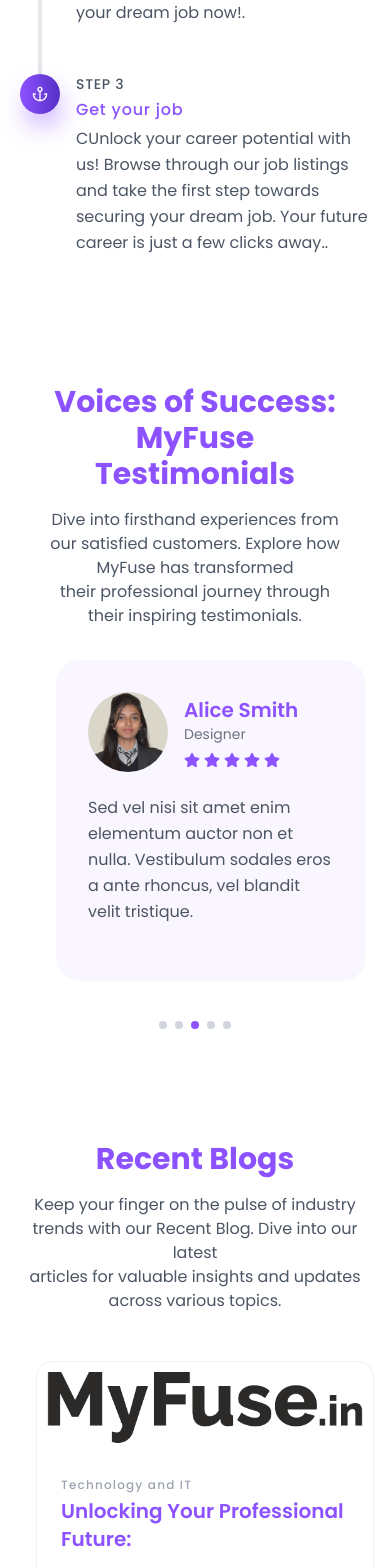
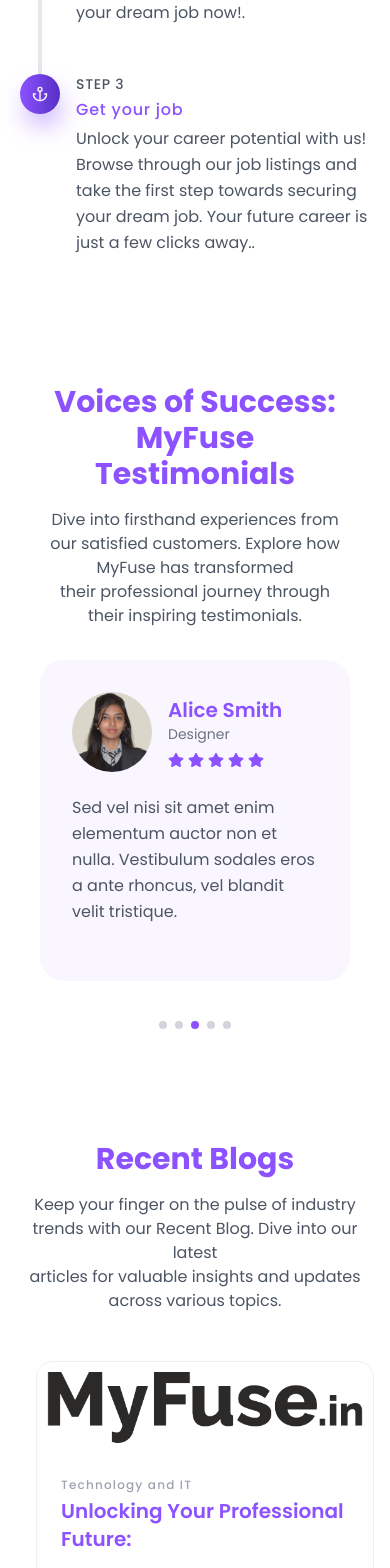
Before and after one commit to RajMarkana/MyFuseIn, a React (Vite) app: page / in a window 390 px wide. Shown: the part 9760-11328 px from the top of the page. Built offline with nearby package versions, Linux system fonts and the light colour scheme.

Commit message:
Update Ui and Responsive

```diff
--- a/src/components/AiResume.jsx
+++ b/src/components/AiResume.jsx
@@ -5,7 +5,7 @@ const AiResume = () => {
         <>
             <div className="flex flex-col md:flex-row items-center w-6/6 justify-between md:py-0 sm:pt-16">
 
-                <div data-aos="zoom-out" data-aos-duration="1500" className="px-8 flex flex-col justify-center  items-center">
+                <div data-aos="fade-down" data-aos-duration="1500" className="px-8 flex flex-col justify-center  items-center">
                     <div className=' w-fit'>
                         <h1 className="text-3xl md:text-4xl lg:text-5xl font-bold text-primary mb-8"><span className='px-1 bg-primary text-white leading-relaxed mr-2'>Revolutionize </span> Your Job Search <br />with AI-Enhanced Resumes!</h1>
                         <p className="text-lg   text-secondary mb-8">
--- a/src/components/AppDownload.jsx
+++ b/src/components/AppDownload.jsx
@@ -4,8 +4,8 @@ import { FaGooglePlay ,FaApple } from "react-icons/fa";
 const AppDownload = () => {
     return (
         <>
-            <section  class="mb-20  body-font">
-                <div class="container bg-primary-light rounded-3xl  mx-auto flex px-5 py-10 md:flex-row flex-col items-center">
+            <section  class="sm:mb-20 mb-0  body-font">
+                <div class="container bg-primary-light sm:rounded-3xl rounded-none  mx-auto flex px-5 py-10 md:flex-row flex-col items-center">
                     <div data-aos="fade-up" data-aos-duration="1500"   class="lg:max-w-lg lg:w-full md:w-1/2 w-5/6 mb-10 md:mb-0">
                         <img class="object-cover object-center rounded" alt="hero" src="./app.png" />
                     </div>
--- a/src/components/ApplyProcess.jsx
+++ b/src/components/ApplyProcess.jsx
@@ -8,7 +8,7 @@ const AppDownload = () => {
             <section >
                 <div class="container px-5 text-secondary  justify-center items-center mx-auto flex flex-wrap">
                     <div class="flex flex-wrap justify-center items-center w-full">
-                    <img src="./ApplyGIF.gif" width={700} data-aos="zoom-out" data-aos-duration="1500" alt="Apply Image" className=" rounded-lg" />
+                    <img src="./ApplyGIF.gif" width={700} data-aos="fade-down" data-aos-duration="1500" alt="Apply Image" className=" rounded-lg" />
                         <div class=" lg:w-2/5 flex flex-col justify-center mt-11  items-center md:w-1/2 md:pl-10 md:py-6">
                             <div data-aos="fade-down" data-aos-duration="1500" class="flex  relative pb-12">
                                 <div class="h-full w-10 absolute inset-0 flex items-center justify-center">
@@ -44,7 +44,7 @@ const AppDownload = () => {
                                 <div class="flex-grow pl-4">
                                     <h2 class="font-medium title-font text-sm mb-1 tracking-wider">STEP 3</h2>
                                     <h2 class="font-medium title-font text-md text-primary mb-1 tracking-wider">Get your job</h2>
-                                    <p class="leading-relaxed">CUnlock your career potential with us! Browse through our job listings and take the first step towards securing your dream job. Your future career is just a few clicks away..</p>
+                                    <p class="leading-relaxed">Unlock your career potential with us! Browse through our job listings and take the first step towards securing your dream job. Your future career is just a few clicks away..</p>
                                 </div>
                             </div>
 
--- a/src/components/Reviews.jsx
+++ b/src/components/Reviews.jsx
@@ -83,10 +83,10 @@ const Reviews = () => {
             </div>
 
             <div data-aos="fade-down" data-aos-duration="2000" className="w-full  relative">
-                <div className="flex justify-center m-4 mt-8 mb-10 overflow-x-auto w-full">
+                <div className="flex justify-center  mt-8 mb-10 overflow-x-auto w-full">
                     {visibleReviews.map((review) => (
                         <div key={review.id} className="w-full">
-                            <div className="sm:p-2">
+                            <div className="sm:p-2 p-0">
                                 <div className="bg-primary-light transition-all p-8  rounded-3xl">
                                     <a className="inline-flex flex-wrap items-center">
                                         <img
```
